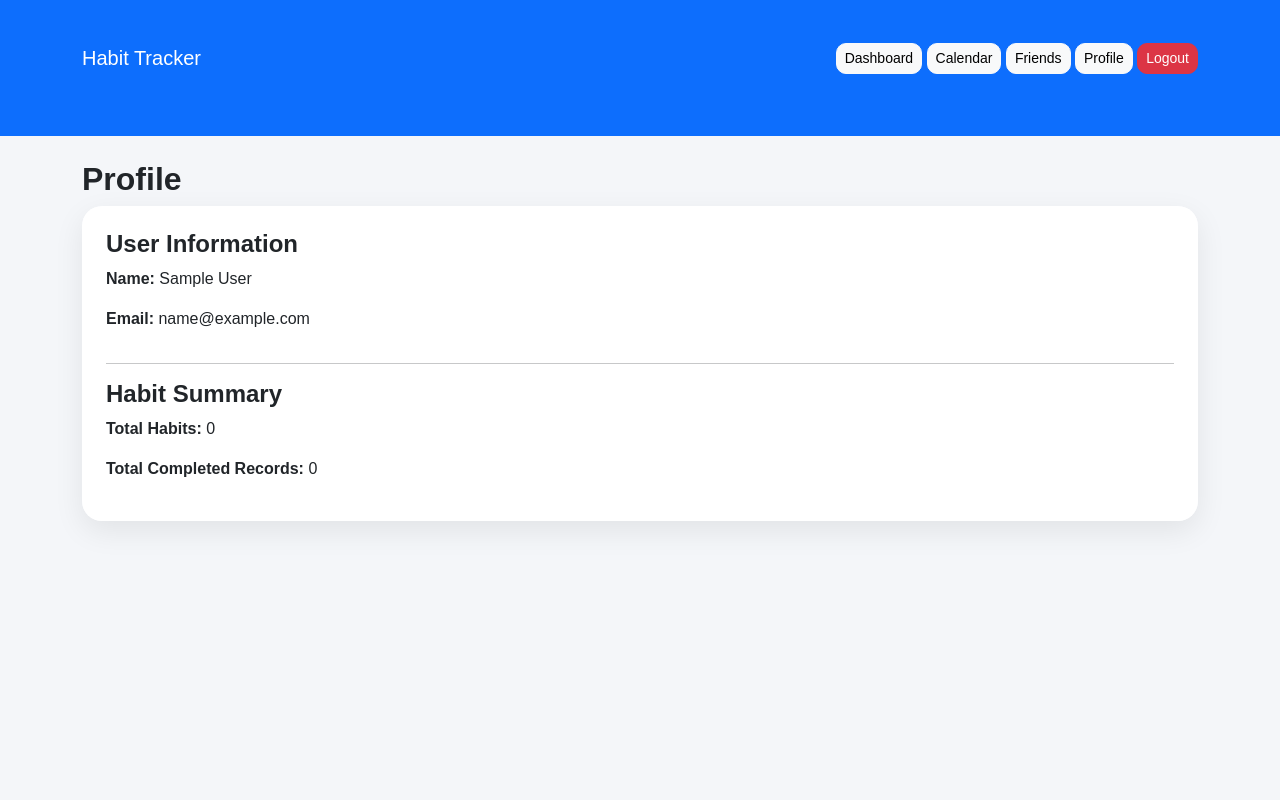
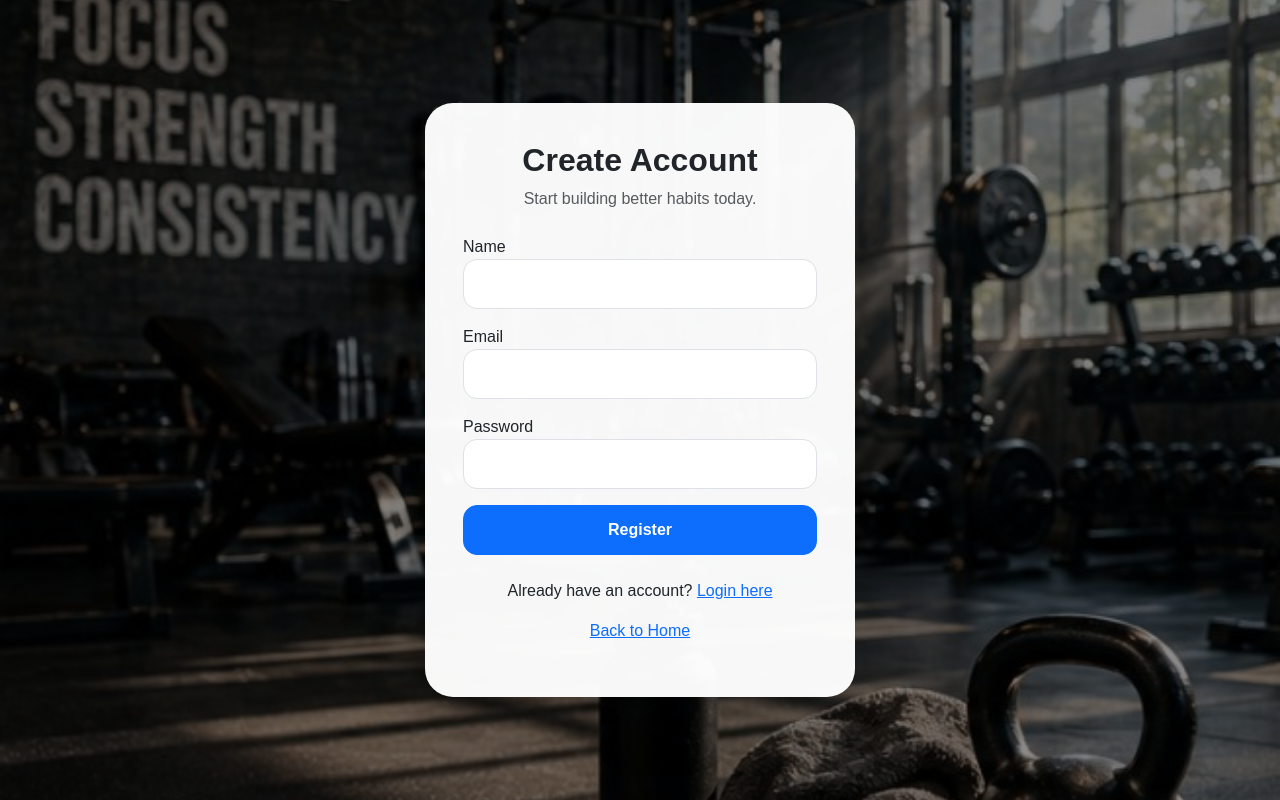
Before and after one commit to wenghengan-source/Agile-Web-Development-Project, a Flask app: page /profile in a window 1280 px wide. Run offline with Flask 3, Linux system fonts and the light colour scheme; the visitor is signed in with stand-in values (Sample User, id 1); data comes from the database, SQL or seed files in the repository; data that the repository does not hold is empty.

Commit message:
Update profile page to registration page

```diff
--- a/Habit-tracker/templates/profile.html
+++ b/Habit-tracker/templates/profile.html
@@ -3,42 +3,57 @@
 <head>
     <meta charset="UTF-8">
     <meta name="viewport" content="width=device-width, initial-scale=1.0">
-    <title>Profile - Habit Tracker</title>
+    <title>Register - Habit Tracker</title>
 
     <link href="https://cdn.jsdelivr.net/npm/bootstrap@5.3.3/dist/css/bootstrap.min.css" rel="stylesheet">
     <link rel="stylesheet" href="{{ url_for('static', filename='style.css') }}">
 </head>
 
-<body>
+<body class="auth-body">
 
-<nav class="navbar navbar-expand-lg navbar-dark bg-primary">
-    <div class="container">
-        <a class="navbar-brand" href="/">Habit Tracker</a>
-        <div>
-            <a class="btn btn-light btn-sm" href="/dashboard">Dashboard</a>
-            <a class="btn btn-light btn-sm" href="/calendar">Calendar</a>
-            <a class="btn btn-light btn-sm" href="/friends">Friends</a>
-            <a class="btn btn-light btn-sm" href="/profile">Profile</a>
-            <a class="btn btn-danger btn-sm" href="/logout">Logout</a>
+<div class="auth-wrapper">
+    <div class="auth-card">
+
+        <div class="text-center mb-4">
+            <h2>Create Account</h2>
+            <p class="text-muted">Start building better habits today.</p>
         </div>
-    </div>
-</nav>
 
-<div class="container mt-4">
-    <h2>Profile</h2>
+        {% with messages = get_flashed_messages() %}
+            {% if messages %}
+                <div class="alert alert-info">
+                    {{ messages[0] }}
+                </div>
+            {% endif %}
+        {% endwith %}
 
-    <div class="card p-4">
-        <h4>User Information</h4>
+        <form method="POST">
+            <div class="mb-3">
+                <label>Name</label>
+                <input type="text" name="name" class="form-control auth-input" required>
+            </div>
 
-        <p><strong>Name:</strong> {{ user[0] }}</p>
-        <p><strong>Email:</strong> {{ user[1] }}</p>
+            <div class="mb-3">
+                <label>Email</label>
+                <input type="email" name="email" class="form-control auth-input" required>
+            </div>
 
-        <hr>
+            <div class="mb-3">
+                <label>Password</label>
+                <input type="password" name="password" class="form-control auth-input" required>
+            </div>
 
-        <h4>Habit Summary</h4>
+            <button class="btn btn-primary w-100 auth-button">Register</button>
+        </form>
 
-        <p><strong>Total Habits:</strong> {{ total_habits }}</p>
-        <p><strong>Total Completed Records:</strong> {{ completed_habits }}</p>
+        <p class="text-center mt-4">
+            Already have an account?
+            <a href="/login">Login here</a>
+        </p>
+
+        <p class="text-center">
+            <a href="/">Back to Home</a>
+        </p>
     </div>
 </div>
 
```
